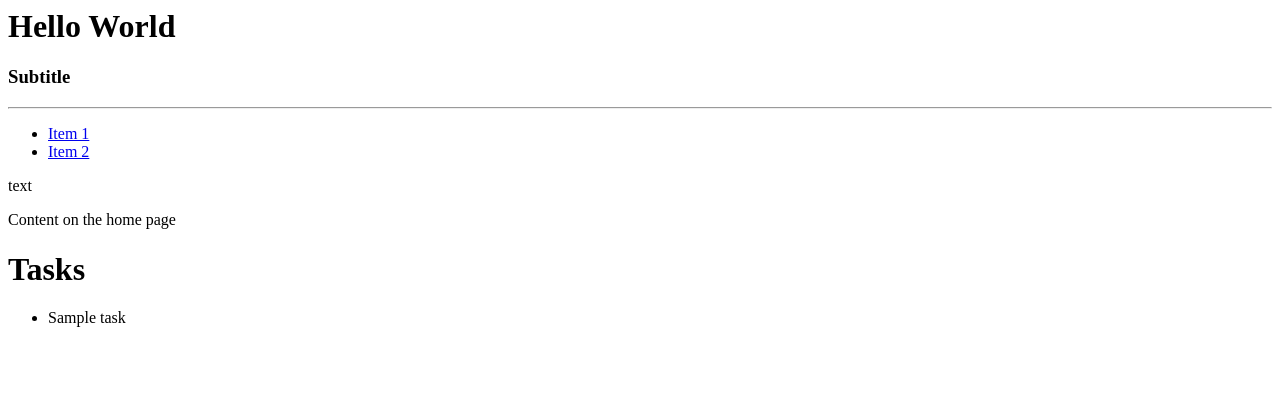
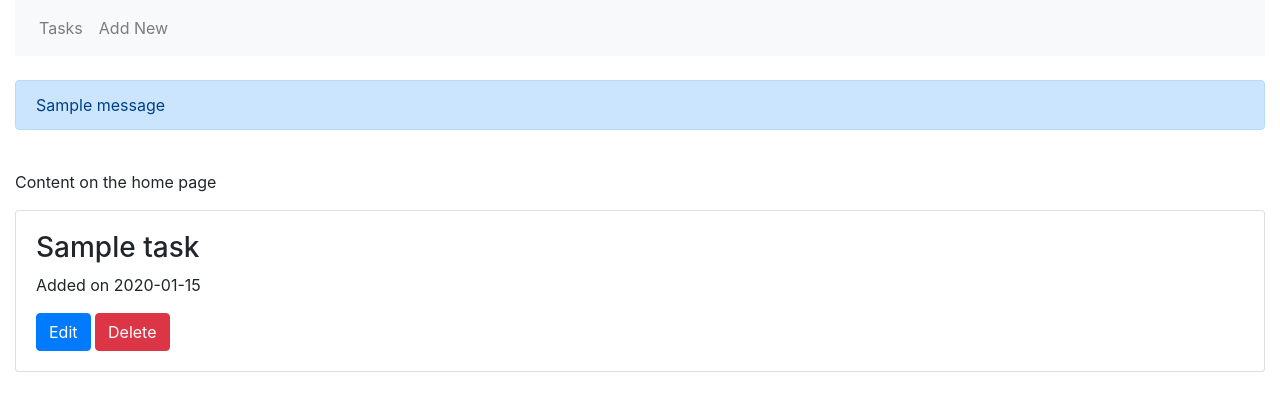
Before and after one commit to AndUm23/project, a Flask app: page / in a window 1280 px wide. Shown: the top 411 px of the page. Run offline with Flask 2, Linux system fonts and the light colour scheme; tables that the repository leaves empty hold one stand-in row (values such as "Sample post"); one stand-in notice (Sample message) is shown; some libraries are stand-ins or nearby versions.

Commit message:
UI enhanced

```diff
--- a/forms.py
+++ b/forms.py
@@ -5,3 +5,5 @@ from wtforms.validators import DataRequired
 class AddTaskForm(FlaskForm):
     title = StringField('Title', validators=[DataRequired()])
     submit = SubmitField('Submit')
+class DeleteTaskForm(FlaskForm):
+    submit = SubmitField('Delete')
--- a/models.py
+++ b/models.py
@@ -2,7 +2,7 @@ from app import db
 
 class Task(db.Model):
     id = db.Column(db.Integer, primary_key=True)
-    title = db.Column(db.String(100), nullable=False)
+    title = db.Column(db.String(150), nullable=False)
     date = db.Column(db.Date, nullable=False)
 
     def __repr__(self):
--- a/routes.py
+++ b/routes.py
@@ -1,24 +1,61 @@
 from app import app, db
-from flask import render_template, redirect, url_for
+from flask import render_template, redirect, url_for, flash, get_flashed_messages, request
 from models import Task
+from datetime import datetime
 
+import models
 import forms
 
 @app.route('/')
 @app.route('/index')
 def index():
-    tasks = Task.query.all()
+    tasks = models.Task.query.all()
     return render_template('index.html', tasks=tasks)
 
-@app.route('/about', methods=['GET', 'POST'])
-def about():
+@app.route('/add', methods=['GET', 'POST'])
+def add():
     form = forms.AddTaskForm()
     if form.validate_on_submit():
-        t = Task(title=form.title.data, date=datetime.utcnow())
-        db.session.add(t) # save to database
+        task = models.Task(title=form.title.data, date=datetime.utcnow())
+        db.session.add(task) # save to database
         db.session.commit() # This is the line that actually adds the task to the database
-    print('Submitted title', form.title.data)
+
+        flash('Task added!')
+        #print('Submitted title', form.title.data)
+        #print('Submitted title', form.title.data)
+        #return render_template('about.html', form=form, title=form.title.data)
+        return redirect(url_for('index'))
+    return render_template('add.html', form=form)
+
+@app.route('/edit/<int:task_id>', methods=['GET', 'POST'])
+def edit(task_id):
+    form = forms.AddTaskForm()
+    task = models.Task.query.get(task_id)
+    print(task)
+    if task:
+        if form.validate_on_submit():
+            task.title = form.title.data
+            task.date = datetime.utcnow()
+            db.session.commit()
+            flash('Task updated')
+            return redirect(url_for('index'))
+        form.title.data = task.title
+        return render_template('edit.html', form=form, task_id=task_id)
+    flash(f'Task with id {task_id} does not exit')
     return redirect(url_for('index'))
-    #return render_template('about.html', form=form, title=form.title.data)
 
-    #return render_template('about.html', form=form)
+
+@app.route('/delete/<int:task_id>', methods=['GET', 'POST'])
+def delete(task_id):
+    form = forms.DeleteTaskForm()
+    task = models.Task.query.get(task_id)
+    if task:
+        if form.validate_on_submit():
+            if form.submit.data:
+                db.session.delete(task)
+                db.session.commit()
+                flash('Task deleted')
+            return redirect(url_for('index'))
+        return render_template('delete.html', form=form, task_id=task_id, title=task.title)
+    flash(f'Task with id {task_id} does not exit')
+    return redirect(url_for('index'))
--- a/templates/base.html
+++ b/templates/base.html
@@ -1,13 +1,35 @@
-<h1>Hello World</h1>
-<h3>Subtitle</h3>
-<hr>
-<ul>
-    <li><a href="#">Item 1</a></li>
-    <li><a href="#">Item 2</a></li>
-</ul>
-<p>
-    text
-</p>
+<!doctype html>
+<html lang="en">
+  <head>
+    <!-- Required meta tags -->
+    <meta charset="utf-8">
+    <meta name="viewport" content="width=device-width, initial-scale=1, shrink-to-fit=no">
 
-{% block main %}
-{% endblock %}
+    <!-- Bootstrap CSS -->
+    <link rel="stylesheet" href="https://stackpath.bootstrapcdn.com/bootstrap/4.5.0/css/bootstrap.min.css" integrity="sha384-9aIt2nRpC12Uk9gS9baDl411NQApFmC26EwAOH8WgZl5MYYxFfc+NcPb1dKGj7Sk" crossorigin="anonymous">
+
+    <title>Tasks</title>
+  </head>
+  <body>
+    <div class="container-fluid">
+      <nav class="navbar navbar-expand-lg navbar-light bg-light">
+        <ul class="navbar-nav">
+          <li class="nav-item"><a href="{{ url_for('index') }}" class="nav-link">Tasks</a></li>
+          <li class="nav-item"><a href="{{ url_for('add') }}" class="nav-link">Add New</a></li>
+        </ul>
+      </nav>
+      <br>
+      {% with messages = get_flashed_messages() %}
+        {% if messages %}
+          {% for message in messages %}
+          <div class="alert alert-primary">
+            {{ message }}
+          </div>
+          {% endfor %}
+        {% endif %}
+      {% endwith %}
+      <br>
+      {% block main %}{% endblock %}
+    </div>
+  </body>
+</html>
--- a/templates/index.html
+++ b/templates/index.html
@@ -3,10 +3,14 @@
 {% block main %}
 <p>Content on the home page</p>
 
-<h1> Tasks </h1>
-<ul>
-    {% for task in tasks %}
-        <li>{{ task.title }}</li>
-    {% endfor %}
-</ul>
+{% for task in tasks %}
+    <div class="card">
+      <div class="card-body">
+        <h3>{{ task.title }}</h3>
+        <p>Added on {{ task.date }}</p>
+        <a href="{{ url_for('edit', task_id=task.id) }}" class="btn btn-primary">Edit</a>
+        <a href="{{ url_for('delete', task_id=task.id) }}" class="btn btn-danger">Delete</a>
+      </div>
+    </div>
+  {% endfor %}
 {% endblock %}
```
Also changed, not shown: templates/about.html (deleted, +0 -14 lines), templates/add.html (added, +20 -0 lines).
